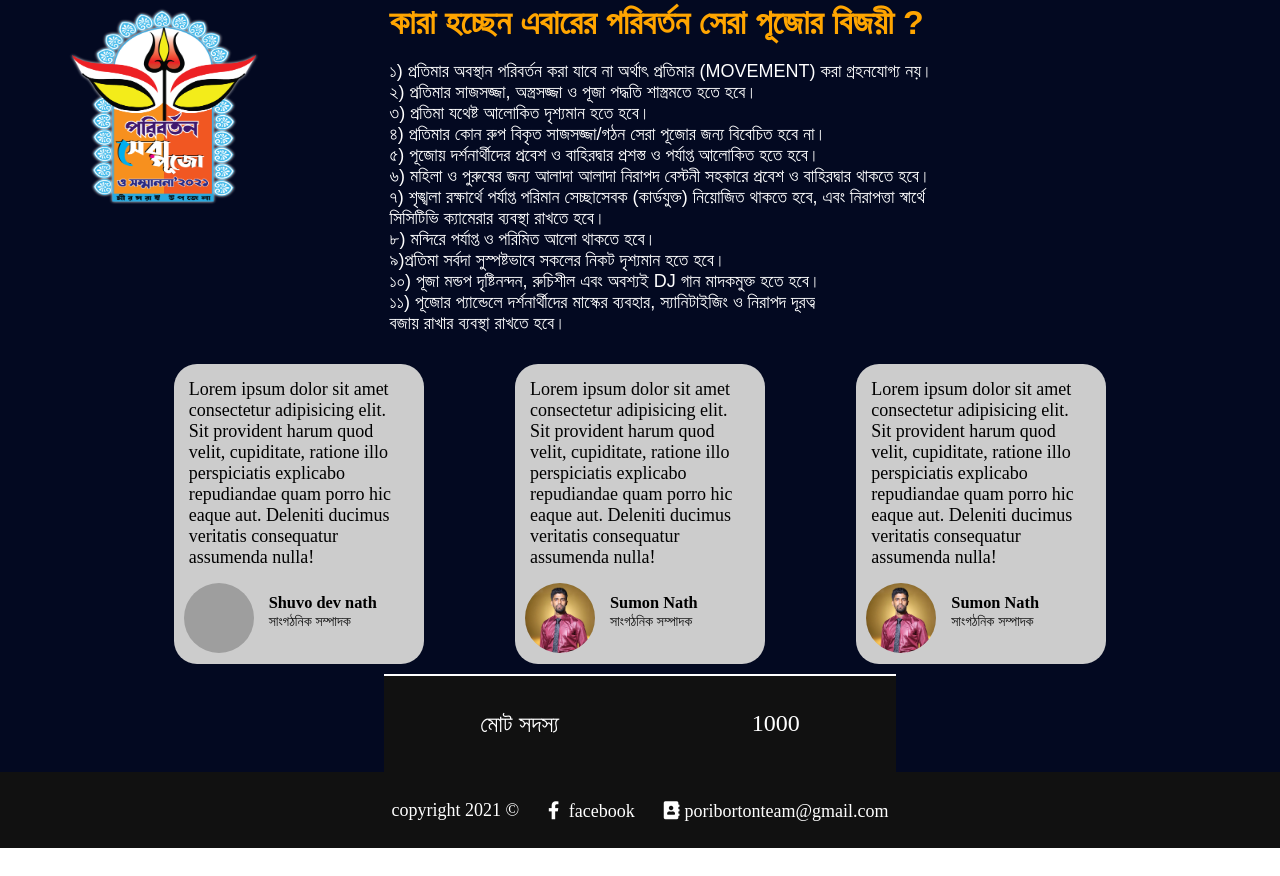
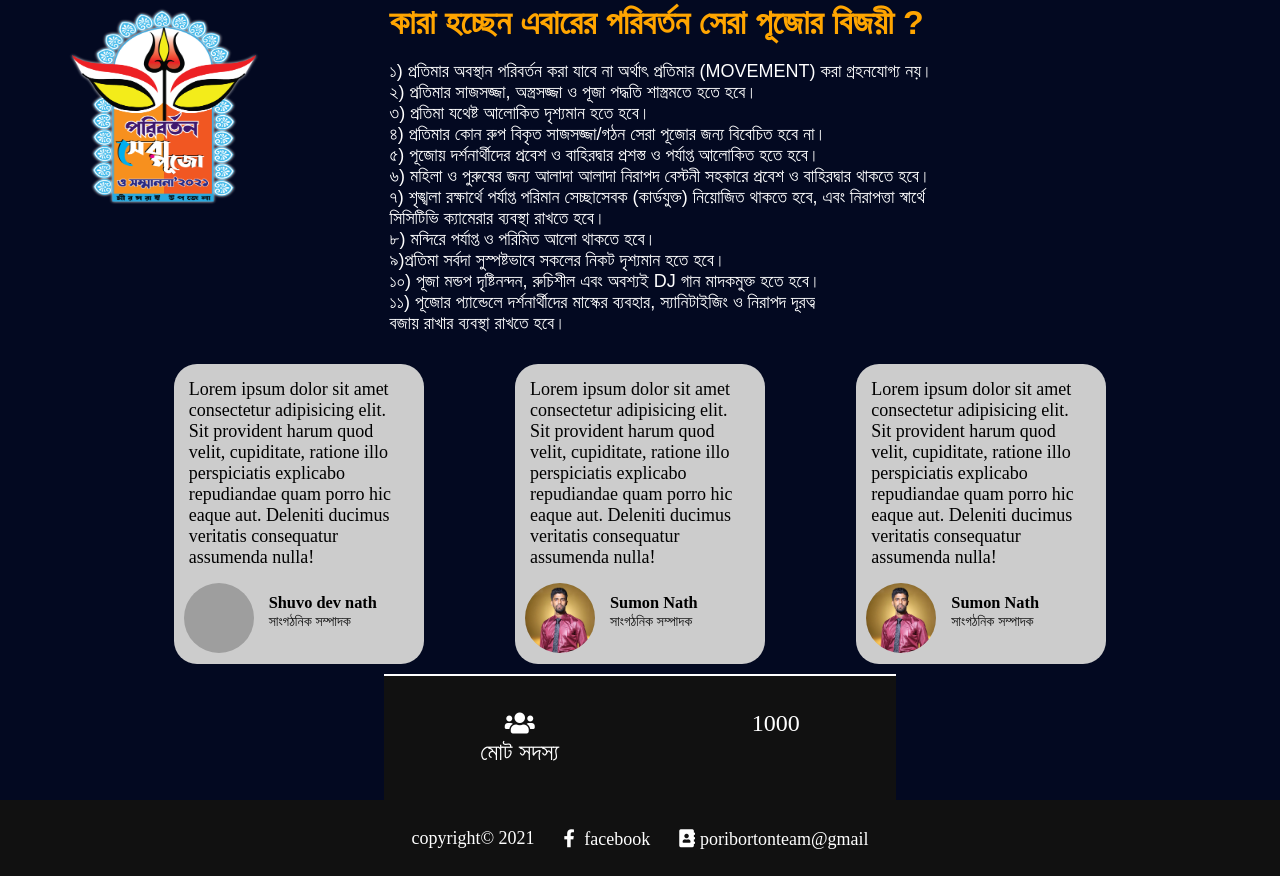
Before and after one commit to Shuvo018/Poriborton-Team_Test, a plain HTML site: page index.html in a window 1280 px wide. Shown: the part 1178-2054 px from the top of the page. Before the commit the page ends 2026 px from the top, so only its background shows below. Drawn offline with nearby package versions, Linux system fonts and the light colour scheme; grey boxes are pictures that could not be loaded; a web font is replaced by a local one.

Commit message:
Update index.html

```diff
--- a/index.html
+++ b/index.html
@@ -30,7 +30,7 @@
             <ul>
                 <li><a href="">হোম</a></li>
                 <li><a href="">কমিটি</a></li>
-                <li><a href="">সদস্যের</a></li>
+                <li><a href="">সদস্য</a></li>
                 <li><a href="">নিবন্ধন</a></li>
                 <li><a href="">ব্লগ</a></li>
                 <li><p class="sub_menu">ইভেন্ট </p>
@@ -48,7 +48,7 @@
                 <li><p class="sub_menu">  মন্দির </p>
                     <ul>
                         <li><a href="Durga_temple.html">দুর্গা মন্দির </a></li>
-                        <li><a href=""> মন্দির </a></li>
+                        <li><a href="Te(php).html"> মন্দির </a></li>
 
                     </ul>
                 </li>
@@ -66,8 +66,10 @@
         <div class="body_style">
             <div class="body_style_text1"><h2> পরিবর্তন হই নিজে,<br> করি পরিবর্তন  </h2></div>
                 <div class="body_style_text2"><h2>একটি অরাজনৈতিক ও সামাজিক সংগঠন। <br> মীরসরাই, চট্টগ্রাম</h2></div>
+
             <div class="body_style_imgTools">
                 <img src="images/Poriborton-Logo-final.png" alt="">
+
             </div>
             <div class="body_side_style_img">
                 <img src="images/bg_1.png" alt="" class="side_style_1">
@@ -161,18 +163,12 @@
 
 
 
-            <!-- <div class="card">
-                <p class="text">Lorem ipsum dolor sit amet consectetur adipisicing elit. Sit provident harum quod velit, cupiditate, ratione illo perspiciatis explicabo repudiandae quam porro hic eaque aut. Deleniti ducimus veritatis consequatur assumenda nulla!</p>
-                <div class="imgBox">
-                    <img src="images/Shuvo.jpg" alt="">
-                    <h2>Shuvo</h2>
-                </div>
-            </div> -->
+
 
         </div>
 
         <section class="counterBox">
-            <div class="counterBox_text"><i class=" "></i><p>মোট সদস্য</p></div>
+            <div class="counterBox_text"><i class="fas fa-users"></i><p>মোট সদস্য</p></div>
             <div class="count">1000</div>
 
         </section>
@@ -201,9 +197,9 @@
 
     <footer>
         <div class="links">
-            <li> copyright 2021 &copy; </li>
-            <li><a href=""><i class="fab fa-facebook-f"></i> facebook </a></li>
-            <li><a href=""><i class="fas fa-address-book"></i>poribortonteam@gmail.com</a></li>
+            <li> copyright&copy; 2021  </li>
+            <li><a href="https://web.facebook.com/poribortonteambd"><i class="fab fa-facebook-f"></i> facebook </a></li>
+            <li><a href=""><i class="fas fa-address-book"></i>poribortonteam@gmail</a></li>
         </div>
     </footer>
 </body>
```
